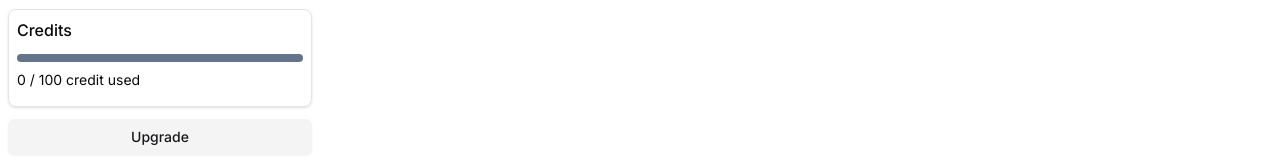
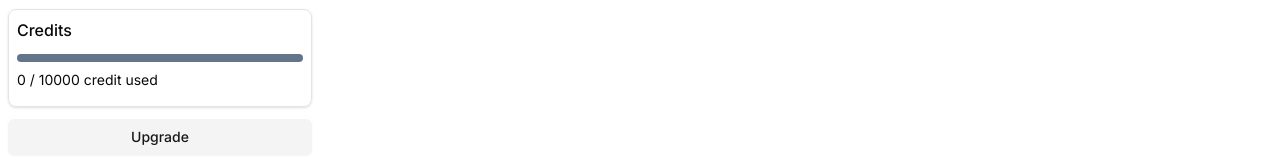
Before and after one commit to MXMaddux/AI-Gen-Ud, a Next.js app: page /dashboard/history in a window 1280 px wide. Shown: the part 597-757 px from the top of the page. Built offline with nearby package versions, Linux system fonts and the light colour scheme; no server answers.

Commit message:
Set credits back to 10000

```diff
--- a/components/nav/usage.tsx
+++ b/components/nav/usage.tsx
@@ -8,7 +8,7 @@ export default function Usage() {
   const { count } = useUsage();
 
   //   const credits = Number(process.env.NEXT_PUBLIC_FREE_TIER_USAGE);
-  const credits = 100;
+  const credits = 10000;
   const percentage = (count / credits) * 100;
   //   const percentage = subscribed ? 100 : Math.min((count / credits) * 100, 100);
 
```
